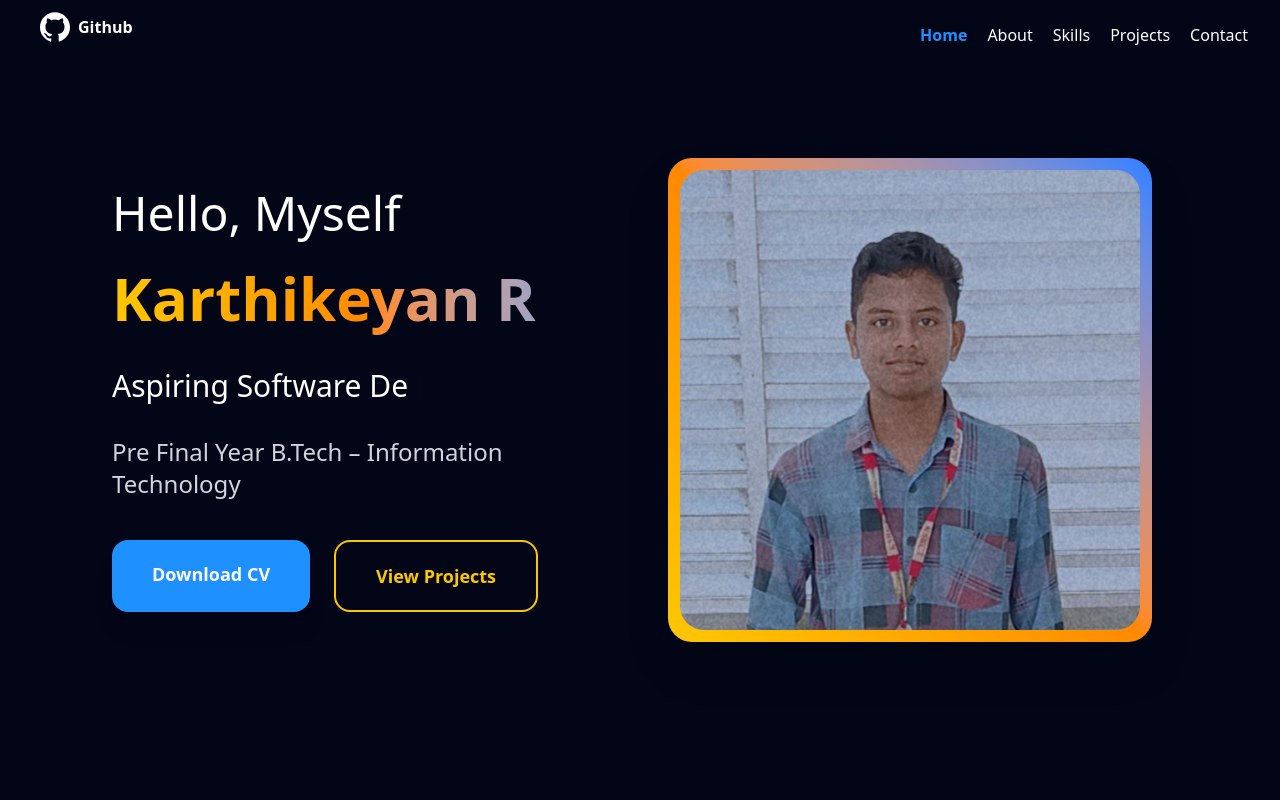
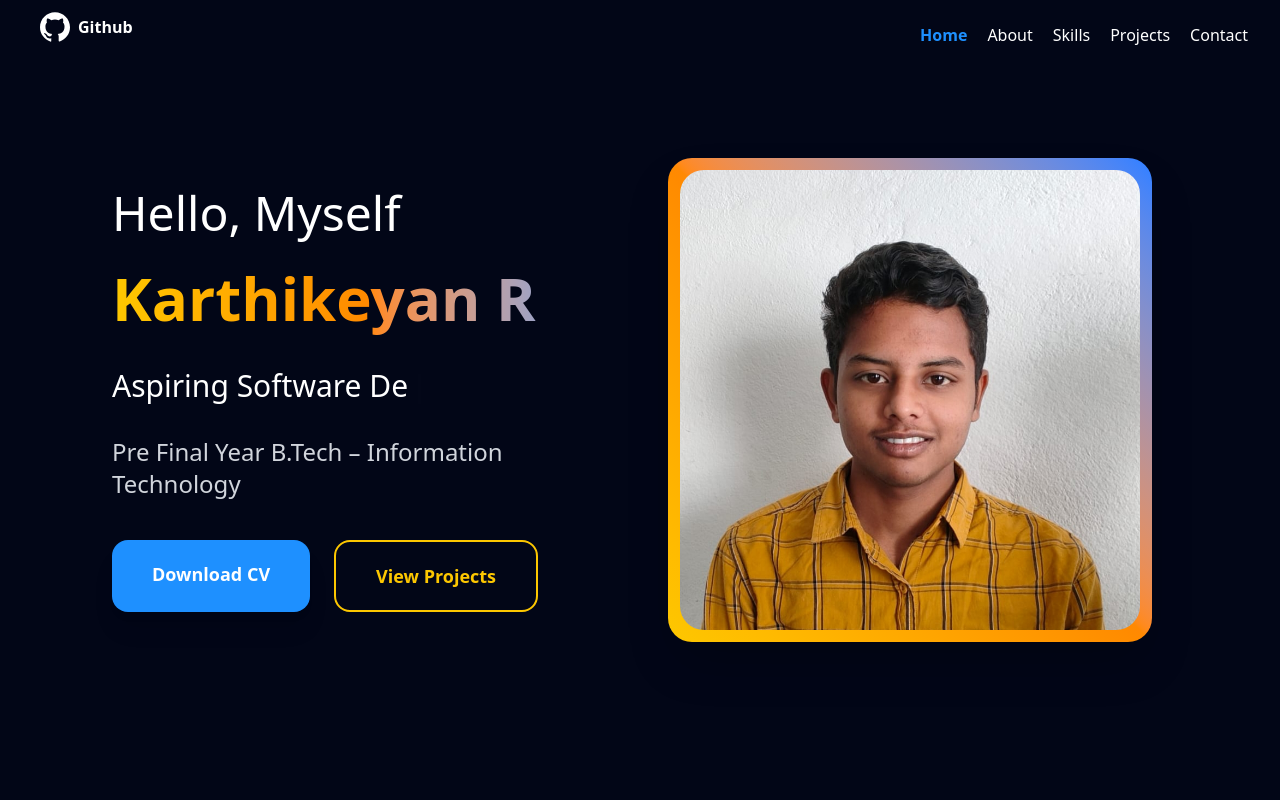
Before and after one commit to imrkarthikeyan/portfolio, a React (Vite) app: page / in a window 1280 px wide. Shown: the top 800 px of the page. Built offline with nearby package versions, Linux system fonts and the light colour scheme.

Commit message:
updated new image and updated UI for contact page

```diff
--- a/src/pages/Contact.jsx
+++ b/src/pages/Contact.jsx
@@ -81,20 +81,20 @@ export default function Contact(){
                             type="text"
                             name="name"
                             placeholder="Name"
-                            className="border rounded bg-white text-[Black] pl-3 lg:w-[380px] h-10"
+                            className="border rounded bg-white text-[Black] pl-3 w-full xl:w-[340px] 2xl:w-[380px] h-10"
                             required
                         />
                         <input
                             type="email"
                             name="email"
                             placeholder="Mail"
-                            className="border rounded bg-white text-[Black] pl-3 lg:w-[380px] h-10"
+                            className="border rounded bg-white text-[Black] pl-3 w-full xl:w-[340px] 2xl:w-[380px] h-10"
                             required
                         />
                         <textarea
                             name="message"
                             placeholder="Message"
-                            className="border rounded bg-white text-black pl-3 pt-2 lg:w-[380px] h-40 resize-none"
+                            className="border rounded bg-white text-black pl-3 pt-2 w-full xl:w-[340px] 2xl:w-[380px] h-40 resize-none"
                             required
                         />
                         <div className="flex text-center justify-center pt-7">
--- a/src/pages/Home.jsx
+++ b/src/pages/Home.jsx
@@ -1,6 +1,7 @@
 import React from "react";
 import { Typewriter } from "react-simple-typewriter";
 import rk from "../img/rk4.jpg";
+import rk5 from "../img/rk5.jpeg";
 
 export default function Home({ onProject }) {
 
@@ -62,7 +63,7 @@ export default function Home({ onProject }) {
         <div className="flex justify-center">
           <div className="relative rounded-3xl p-3 bg-gradient-to-tr from-yellow-400 via-orange-400 to-blue-500 shadow-2xl">
             <img
-              src={rk}
+              src={rk5}
               alt="Profile"
               className="h-[340px] w-[340px] md:h-[460px] md:w-[460px] object-cover rounded-3xl"
             />
```
Also changed, not shown: src/img/rk5.jpeg (added), 1 other file (tests, documents, lock files or other folders).
